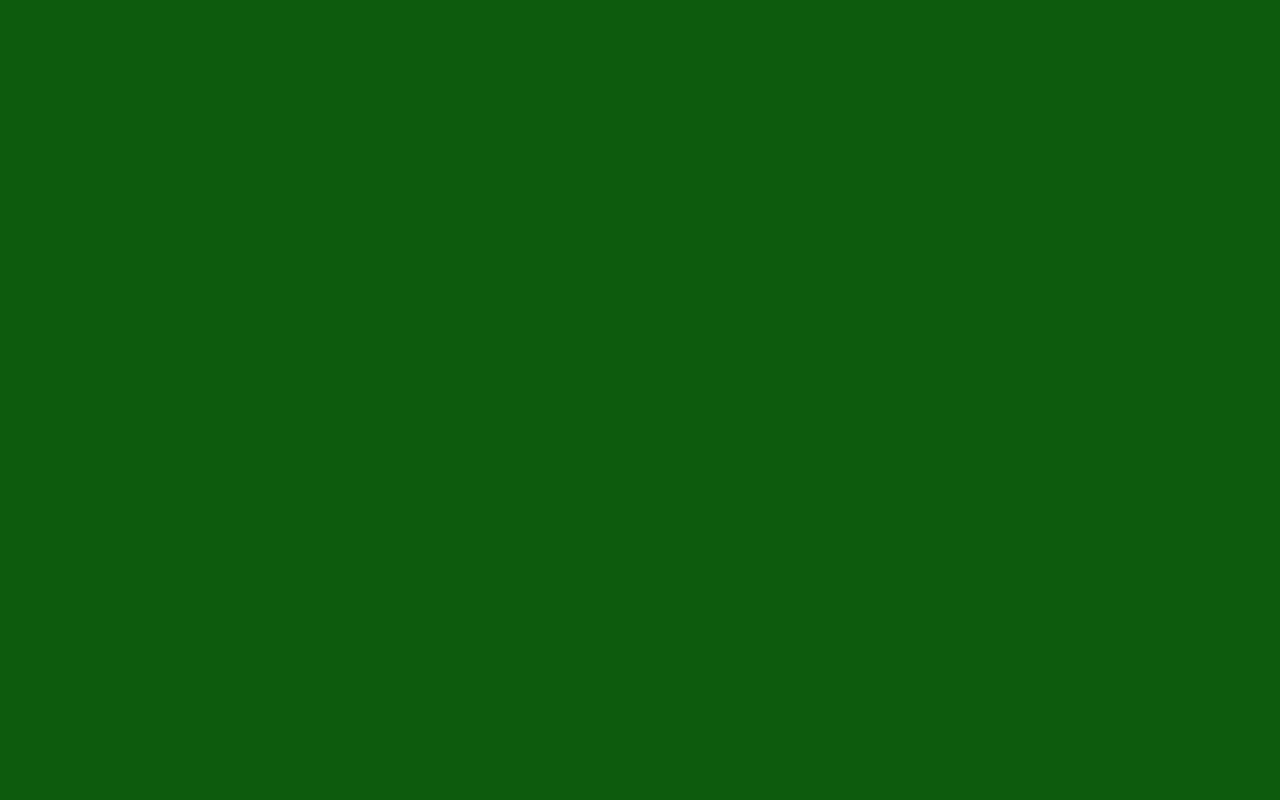
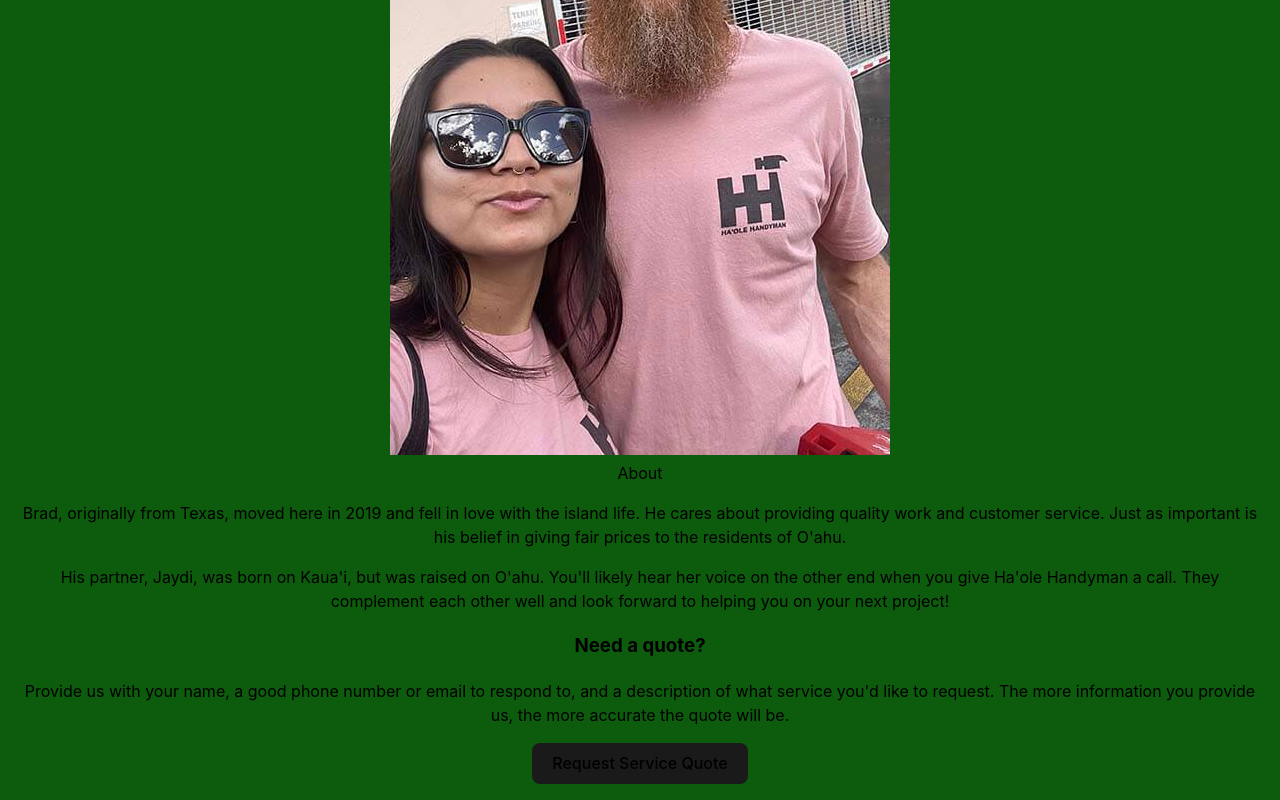
Before and after one commit to zvxvx/haole-handyman, a React (Vite) app: page / in a window 1280 px wide. Shown: the part 309-1109 px from the top of the page. Before the commit the page ends 800 px from the top, so only its background shows below. Built offline with nearby package versions, Linux system fonts and the light colour scheme.

Commit message:
Integrate quote page into main page

```diff
--- a/src/pages/Home.jsx
+++ b/src/pages/Home.jsx
@@ -1,10 +1,62 @@
-import React from 'react'
+import owners from "../assets/owners.jpg";
 
 const Home = () => {
-  return (
-    <h1>Welcome!</h1>
+	const requestQuote = (e) => {
+		e.preventDefault();
+		const email = "haolehandymanllc@gmail.com";
+		const subject = "Hello, I would like to request a service quote.";
+		window.location.href = `mailto:${email}?subject=${encodeURIComponent(
+			subject
+		)}`;
+	};
+	return (
+		<>
+			<div
+				id="home"
+				className="max-w-mlg mx-auto bg-green-200 rounded-xl shadow-md overflow-hidden md:max-w-2xl"
+			>
+				<div className="md:flex">
+					<div className="md:shrink-0">
+						<img
+							className="w-full object-cover md:h-full w-60"
+							src={owners}
+							id="owners"
+							alt="Jadyi and Brad"
+						/>
+					</div>
+					<div className="p-8" id="about">
+						<div className="uppercase tracking-wide text-md text-indigo-500 font-semibold">
+							About
+						</div>
+						<p>
+							Brad, originally from Texas, moved here in 2019 and fell in love
+							with the island life. He cares about providing quality work and
+							customer service. Just as important is his belief in giving fair
+							prices to the residents of O'ahu.
+						</p>
+						<p>
+							His partner, Jaydi, was born on Kaua'i, but was raised on O'ahu.
+							You'll likely hear her voice on the other end when you give Ha'ole
+							Handyman a call. They complement each other well and look forward
+							to helping you on your next project!
+						</p>
+						<h3 className="uppercase tracking-wide text-md text-indigo-500 font-semibold">
+							Need a quote?
+						</h3>
+						<p>
+							Provide us with your name, a good phone number or email to respond
+							to, and a description of what service you'd like to request. The
+							more information you provide us, the more accurate the quote will
+							be.
+						</p>
+						<button type="button" onClick={requestQuote}>
+							Request Service Quote
+						</button>
+					</div>
+				</div>
+			</div>
+		</>
+	);
+};
 
-  )
-}
-
-export default Home
+export default Home;
--- a/src/pages/Quote.jsx
+++ /dev/null
@@ -1,9 +0,0 @@
-import React from 'react'
-
-const Quote = () => {
-  return (
-    <div>Quote</div>
-  )
-}
-
-export default Quote
```
